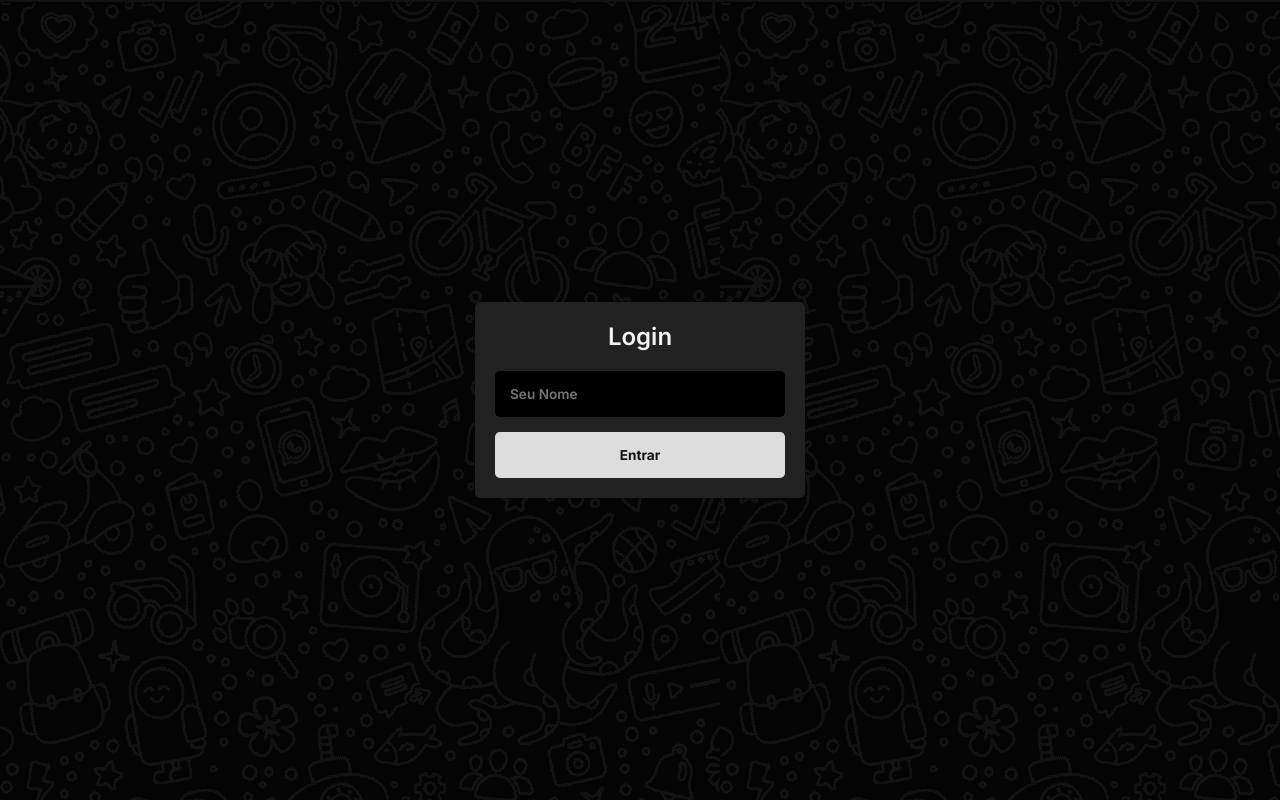
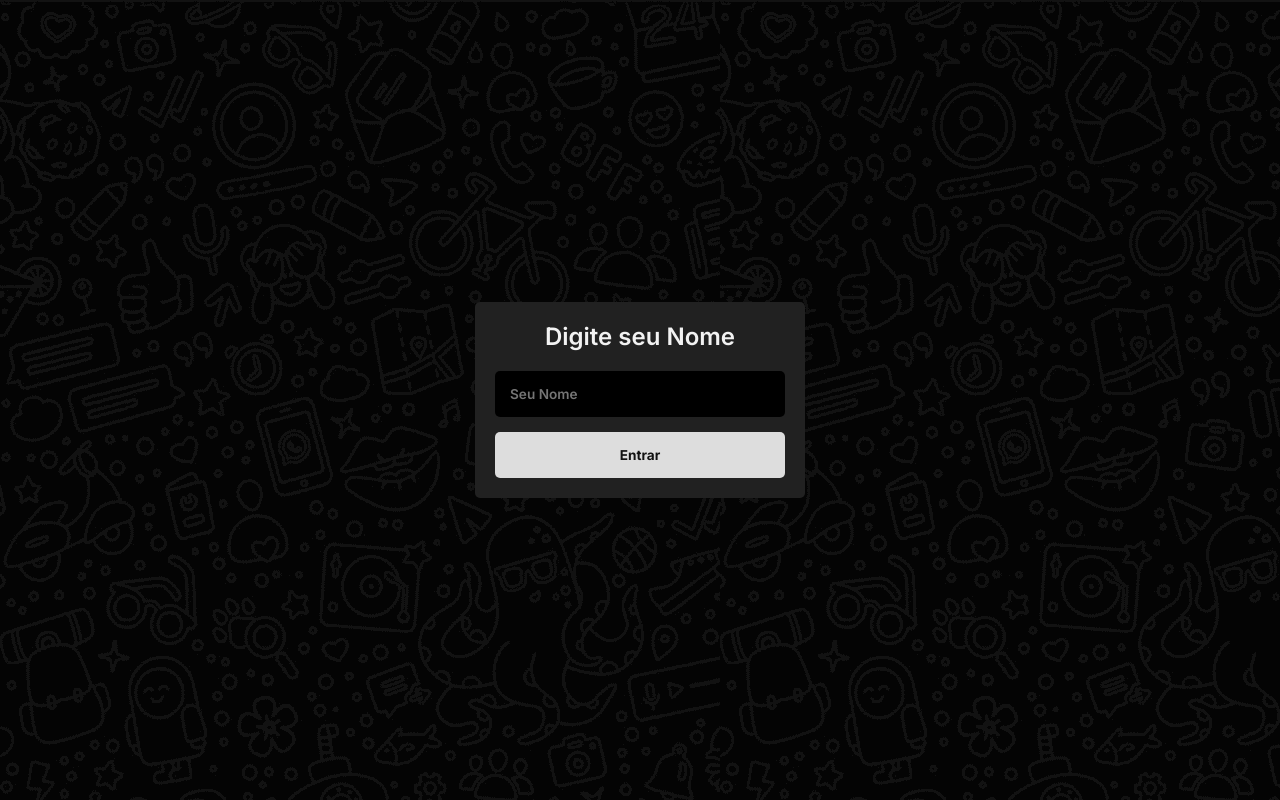
Before and after one commit to Seetzi/projetowebsocket, a website: page frontend/index.html in a window 1280 px wide. Drawn offline with nearby package versions, Linux system fonts and the light colour scheme.

Commit message:
alteração nome

```diff
--- a/frontend/index.html
+++ b/frontend/index.html
@@ -4,14 +4,14 @@
     <meta charset="UTF-8">
     <meta name="viewport" content="width=device-width, initial-scale=1.0">
     <link rel="stylesheet" href="https://fonts.googleapis.com/css2?family=Material+Symbols+Outlined:opsz,wght,FILL,GRAD@24,400,1,0" />
-    <title>Chat do Juninho</title>
+    <title>Misterious</title>
     <link rel="stylesheet" href="./css/style.css">
 </head>
 <body>
 
     <section class= "container">
         <section class = "login">
-            <h2>Login</h2>
+            <h2>Digite seu Nome</h2>
             <form class ="login__form">
                 <input type="text" class = "login__input" placeholder="Seu Nome" required />
                 <button type="submit" class=" login__button">Entrar</button>
```
